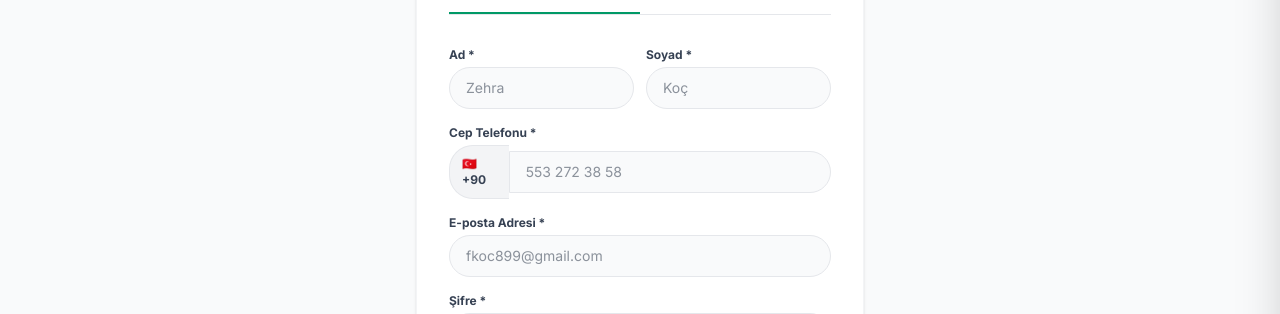
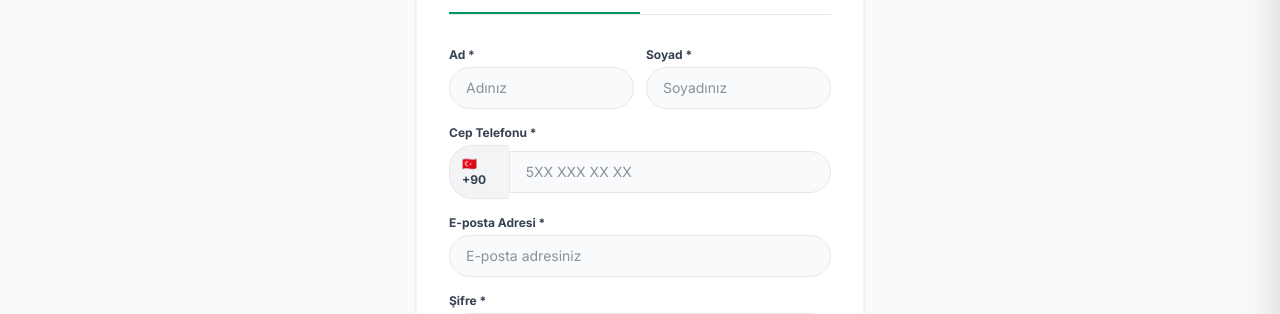
Before and after one commit to zkoc1/Pharmacy, a Next.js app in the folder onbsaglik-web/: page /hesabim/kayit in a window 1280 px wide. Shown: the part 256-570 px from the top of the page. Built offline with nearby package versions, Linux system fonts and the light colour scheme; no server answers.

Commit message:
fix: remove hardcoded placeholders from login and registration forms

```diff
--- a/onbsaglik-web/src/app/hesabim/giris/page.tsx
+++ b/onbsaglik-web/src/app/hesabim/giris/page.tsx
@@ -100,7 +100,7 @@ export default function GirisPage() {
                 required
                 value={email}
                 onChange={(e) => setEmail(e.target.value)}
-                placeholder="fkoc899@gmail.com (veya admin@onbsaglik.com.tr)"
+                placeholder="E-posta adresiniz"
                 className="w-full px-4 py-2.5 bg-gray-50 border border-gray-200 rounded-xl text-sm focus:outline-none focus:ring-2 focus:ring-emerald-500 focus:bg-white transition-all"
               />
             </div>
--- a/onbsaglik-web/src/app/hesabim/kayit/page.tsx
+++ b/onbsaglik-web/src/app/hesabim/kayit/page.tsx
@@ -148,14 +148,14 @@ export default function KayitPage() {
                 <label className="block text-xs font-bold text-gray-700 mb-1">Ad *</label>
                 <input
                   type="text" required value={firstName} onChange={(e) => setFirstName(e.target.value)}
-                  placeholder="Zehra" className="w-full px-4 py-2.5 bg-gray-50 border border-gray-200 rounded-xl text-sm focus:ring-2 focus:ring-emerald-500"
+                  placeholder="Adınız" className="w-full px-4 py-2.5 bg-gray-50 border border-gray-200 rounded-xl text-sm focus:ring-2 focus:ring-emerald-500"
                 />
               </div>
               <div>
                 <label className="block text-xs font-bold text-gray-700 mb-1">Soyad *</label>
                 <input
                   type="text" required value={lastName} onChange={(e) => setLastName(e.target.value)}
-                  placeholder="Koç" className="w-full px-4 py-2.5 bg-gray-50 border border-gray-200 rounded-xl text-sm focus:ring-2 focus:ring-emerald-500"
+                  placeholder="Soyadınız" className="w-full px-4 py-2.5 bg-gray-50 border border-gray-200 rounded-xl text-sm focus:ring-2 focus:ring-emerald-500"
                 />
               </div>
             </div>
@@ -169,7 +169,7 @@ export default function KayitPage() {
                 </span>
                 <input
                   type="tel" required value={phone} onChange={(e) => setPhone(e.target.value)}
-                  placeholder="553 272 38 58" className="w-full px-4 py-2.5 bg-gray-50 border border-gray-200 rounded-r-xl text-sm focus:ring-2 focus:ring-emerald-500"
+                  placeholder="5XX XXX XX XX" className="w-full px-4 py-2.5 bg-gray-50 border border-gray-200 rounded-r-xl text-sm focus:ring-2 focus:ring-emerald-500"
                 />
               </div>
             </div>
@@ -179,7 +179,7 @@ export default function KayitPage() {
               <label className="block text-xs font-bold text-gray-700 mb-1">E-posta Adresi *</label>
               <input
                 type="email" required value={email} onChange={(e) => setEmail(e.target.value)}
-                placeholder="fkoc899@gmail.com" className="w-full px-4 py-2.5 bg-gray-50 border border-gray-200 rounded-xl text-sm focus:ring-2 focus:ring-emerald-500"
+                placeholder="E-posta adresiniz" className="w-full px-4 py-2.5 bg-gray-50 border border-gray-200 rounded-xl text-sm focus:ring-2 focus:ring-emerald-500"
               />
             </div>
 
```
